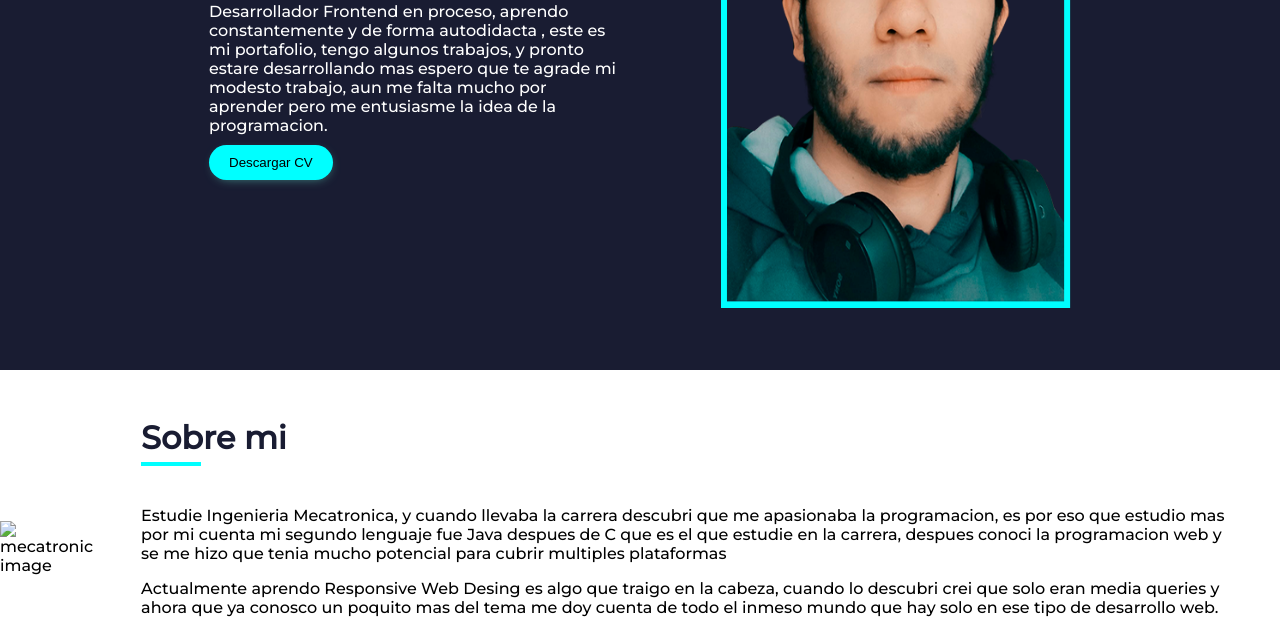
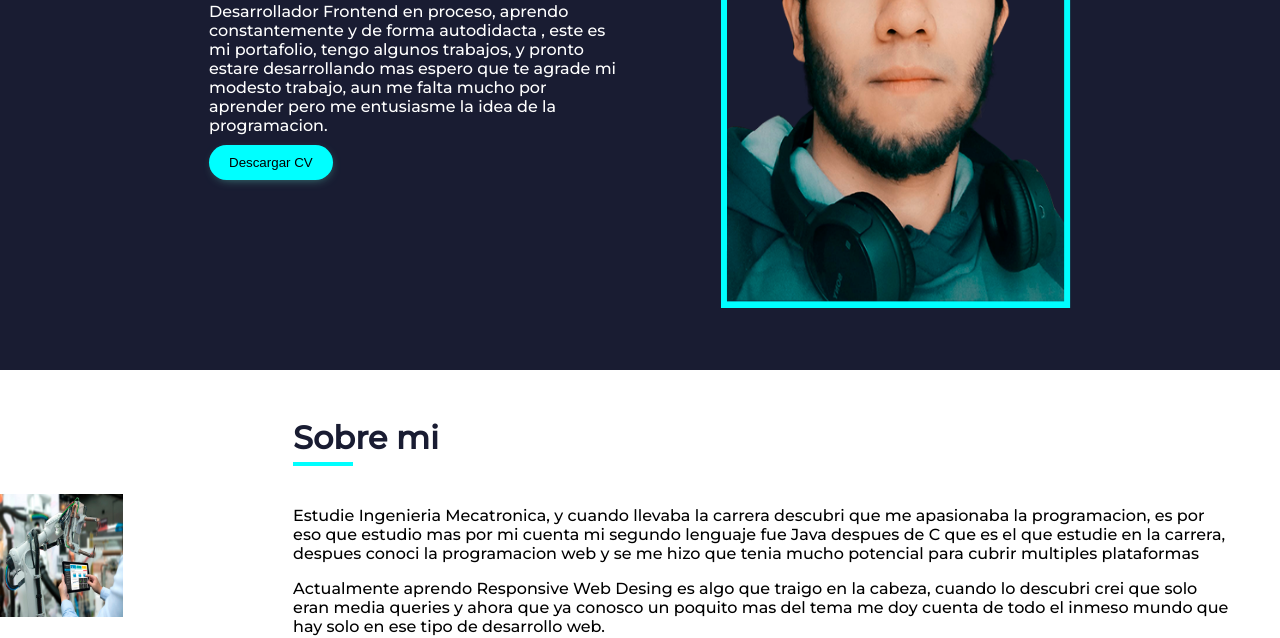
Before and after one commit to Daniel-Hernandez2020/porftolio, a plain HTML site: page index.html in a window 1280 px wide. Shown: the part 353-991 px from the top of the page. Drawn offline with Linux system fonts and the light colour scheme.

Commit message:
terminado, pullir detalles

```diff
--- a/index.html
+++ b/index.html
@@ -61,7 +61,9 @@
 
            <div class="about-picture">
                <figure>
-                <img src="./img/about_resjpg" alt="mecatronic image">
+                <img srcset="./img/about.jpg,
+                 ./img/about_res.jpg 2x"
+                 alt="mecatronic image">
                 </figure>
             </div>
 
```
